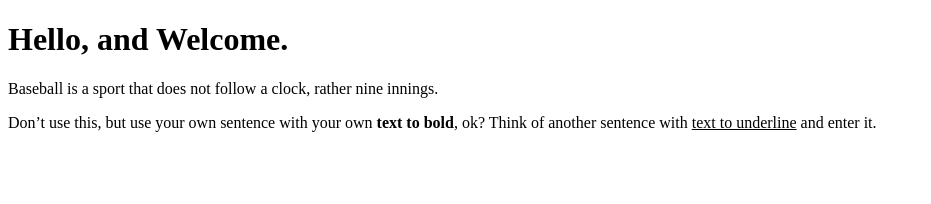
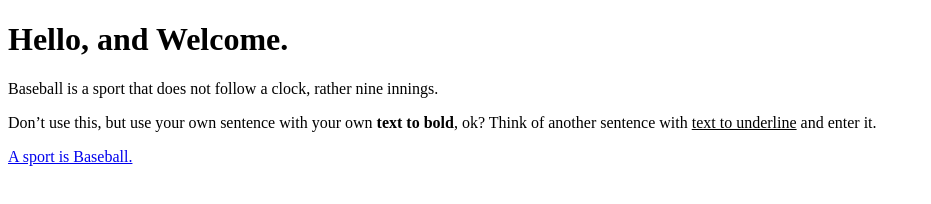
Before and after one commit to os4430/exploring-cs, a plain HTML site: page index.html in a window 1280 px wide. Shown: the whole page, without its empty margins (0-931 px from the left). Drawn offline with Linux system fonts and the light colour scheme.

Commit message:
Update index.html

```diff
--- a/index.html
+++ b/index.html
@@ -3,7 +3,8 @@
  <body>
    	<h1>Hello, and Welcome.</h1>
    	<p>Baseball is a sport that does not follow a clock, rather nine innings.</p>
-   <p>Don’t use this, but use your own sentence with your own <b>text to bold</b>, ok?
+   	<p>Don’t use this, but use your own sentence with your own <b>text to bold</b>, ok?
 	Think of another sentence with <u>text to underline</u> and enter it.<p>
+	<p><a href="https://www.mlb.com">A sport is Baseball.</a></p>
  </body>
 </html>
```
